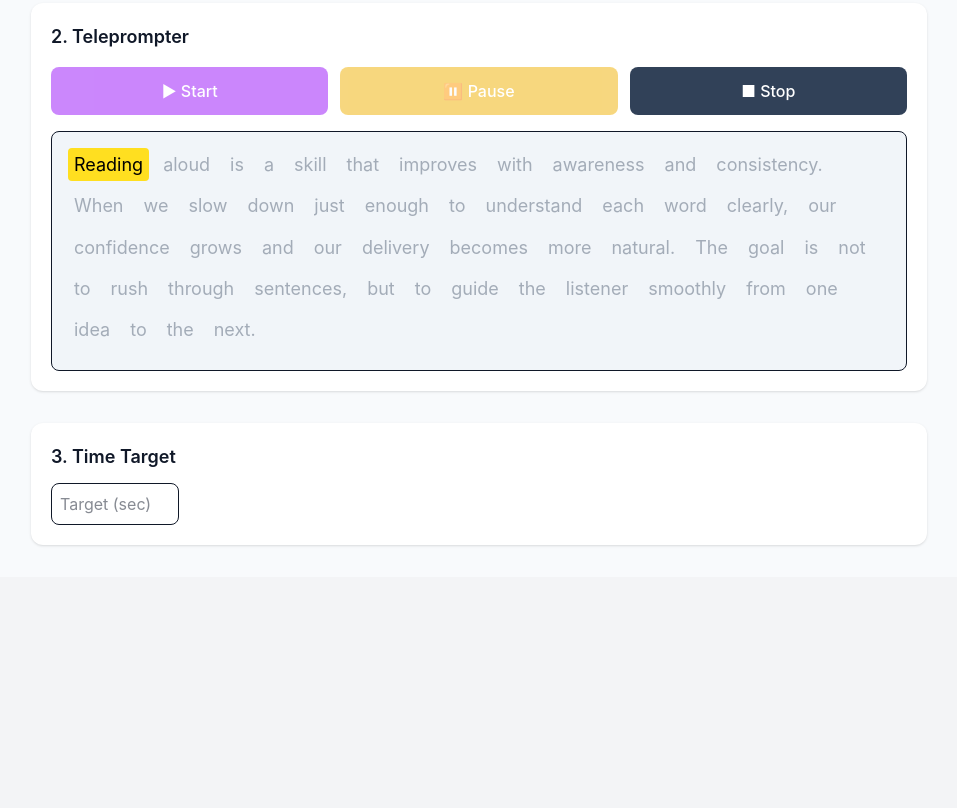
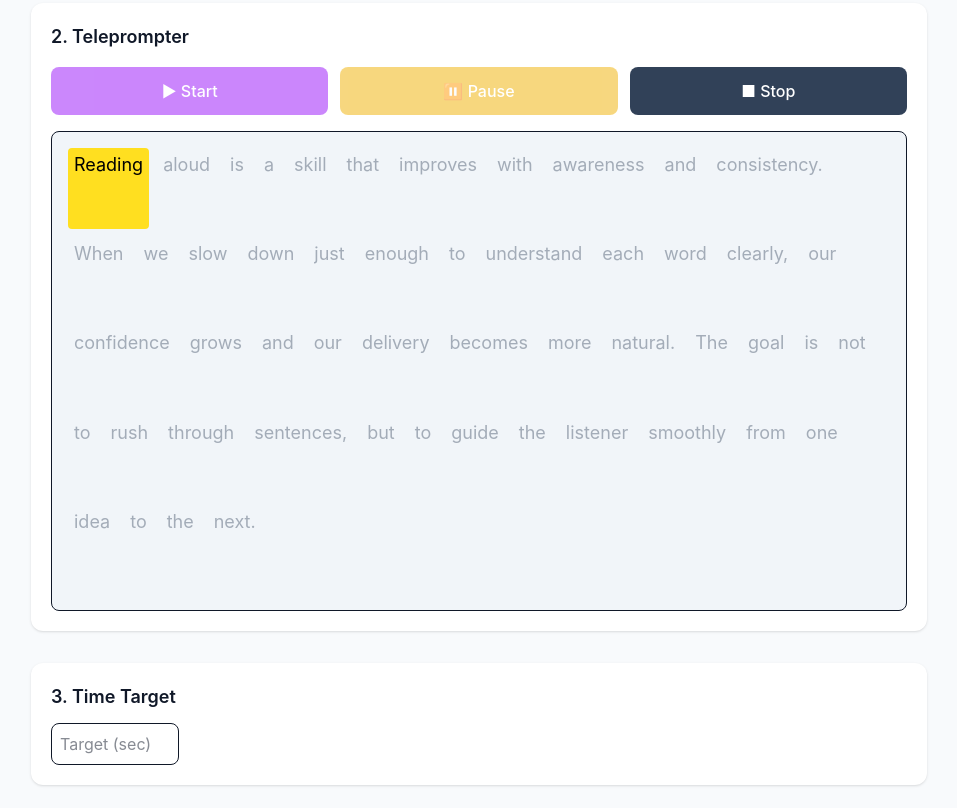
Before and after one commit to HarryTheWulf/teleprompter, an Astro site: page / in a window 1280 px wide. Shown: the part 653-1461 px from the top of the page, without its empty margins (161-1118 px from the left). Before the commit the page ends 1230 px from the top, so only its background shows below. Built offline with nearby package versions, Linux system fonts and the light colour scheme; Astro itself is replaced by a stand-in of ours.

Commit message:
Add autoscroll.

```diff
--- a/src/components/App.tsx
+++ b/src/components/App.tsx
@@ -51,6 +51,9 @@ export default function ReaderApp() {
   const [activeIndex, setActiveIndex] = useState(0);
   const timeoutRef = useRef<number | null>(null);
 
+  const containerRef = useRef<HTMLDivElement | null>(null);
+  const wordRefs = useRef<Array<HTMLSpanElement | null>>([]);
+
   const getExtraPauseMs = (word: WordToken) => {
     if (/[.!?]$/.test(word.value)) return 500;
     if (/[,;:]$/.test(word.value)) return 250;
@@ -69,8 +72,10 @@ export default function ReaderApp() {
   const stopTeleprompter = () => {
     setIsPlaying(false);
     setActiveIndex(0);
+    containerRef.current?.scrollTo({ top: 0 });
   };
 
+  /* ===== Teleprompter Playback ===== */
   useEffect(() => {
     if (!isPlaying || !wpm) return;
 
@@ -107,6 +112,32 @@ export default function ReaderApp() {
     };
   }, [isPlaying, wpm, tokens, activeIndex]);
 
+  useEffect(() => {
+    if (!isPlaying) return;
+
+    const container = containerRef.current;
+    const el = wordRefs.current[activeIndex];
+    if (!container || !el) return;
+
+    const containerRect = container.getBoundingClientRect();
+    const elRect = el.getBoundingClientRect();
+
+    const topDiff = elRect.top - containerRect.top;
+    const bottomDiff = elRect.bottom - containerRect.bottom;
+
+    if (topDiff < 0) {
+      container.scrollBy({
+        top: topDiff - container.clientHeight * 0.25,
+        behavior: "smooth",
+      });
+    } else if (bottomDiff > 0) {
+      container.scrollBy({
+        top: bottomDiff + container.clientHeight * 0.25,
+        behavior: "smooth",
+      });
+    }
+  }, [activeIndex, isPlaying]);
+
   /* ===== Time Estimation ===== */
   const estimatedSeconds = wpm
     ? Math.round(
@@ -115,8 +146,7 @@ export default function ReaderApp() {
             (sum, t) =>
               sum + (t.type === "word" ? getExtraPauseMs(t) : 0),
             0
-          ) /
-            1000
+          ) / 1000
       )
     : null;
 
@@ -221,13 +251,17 @@ export default function ReaderApp() {
             </button>
           </div>
 
-          <div className="rounded-lg border bg-slate-100 p-4 text-lg leading-relaxed flex flex-wrap">
+          <div
+            ref={containerRef}
+            className="h-[60vh] overflow-y-auto rounded-lg border bg-slate-100 p-4 text-lg leading-relaxed flex flex-wrap"
+          >
             {tokens.map((token, i) =>
               token.type === "linebreak" ? (
                 <div key={i} className="w-full h-4" />
               ) : (
                 <span
                   key={i}
+                  ref={(el) => { wordRefs.current[i] = el; }}
                   className={`mr-2 mb-2 px-1.5 py-0.5 rounded transition-colors ${
                     i === activeIndex
                       ? "bg-yellow-300 text-black"
```
